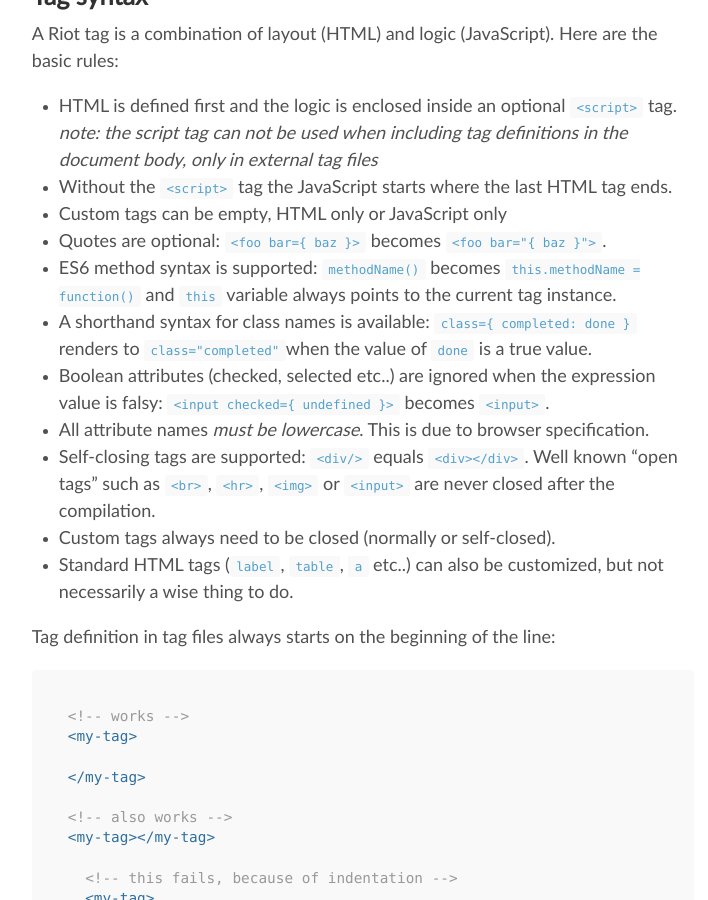
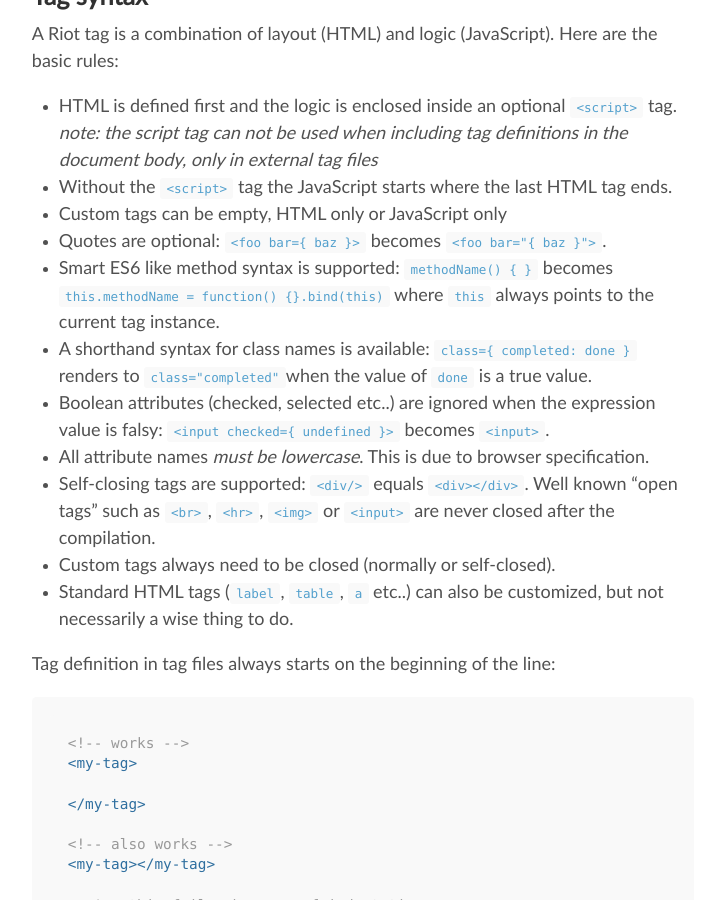
Before and after one commit to riot/riot.github.io, a Jekyll site: the page built from guide/index.md, in a window 1280 px wide and 900 px high, scrolled down 1829 px. Shown: the whole window, without its empty margins (277-985 px from the left). Built offline with Jekyll 4.4.1, drawn with Linux system fonts in a browser that asks for light colours; nearby versions of some CDN libraries; Markdown is read by kramdown in place of the engine named in the settings.

Commit message:
closes https://github.com/riot/riot/issues/1333

```diff
--- a/guide/index.md
+++ b/guide/index.md
@@ -67,7 +67,7 @@
 * Without the `<script>` tag the JavaScript starts where the last HTML tag ends.
 * Custom tags can be empty, HTML only or JavaScript only
 * Quotes are optional: `<foo bar={ baz }>` becomes `<foo bar="{ baz }">`.
-* ES6 method syntax is supported: `methodName()` becomes `this.methodName = function()` and `this` variable always points to the current tag instance.
+* Smart ES6 like method syntax is supported: `methodName() { }` becomes `this.methodName = function() {}.bind(this)` where `this` always points to the current tag instance.
 * A shorthand syntax for class names is available: `class={ completed: done }` renders to `class="completed"`when the value of `done` is a true value.
 * Boolean attributes (checked, selected etc..) are ignored when the expression value is falsy: `<input checked={ undefined }>` becomes `<input>`.
 * All attribute names *must be lowercase*. This is due to browser specification.
```
